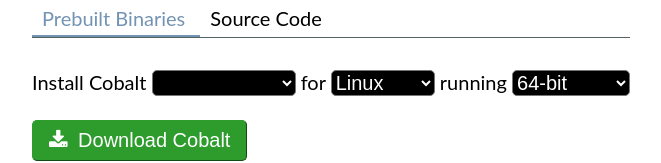
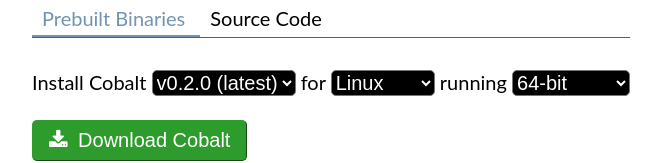
Before and after one commit to cobalt-lang/cobalt-website, a SvelteKit app: page /download in a window 1280 px wide. Shown: the part 184-347 px from the top of the page, without its empty margins (309-970 px from the left). Built offline with nearby package versions, Linux system fonts and the light colour scheme.

Commit message:
bug: selected version variable was set to a non-existing value

```diff
--- a/src/routes/download/+page.svelte
+++ b/src/routes/download/+page.svelte
@@ -5,7 +5,7 @@
     // make OS type, if not then access to the architectures array like this: architectures[selectedOS] will return an error unless written like architectures[selectedOS as keyof typeof architectures], this type simplifies that
     type OS = "linux" | "windows" | "darwin";
 
-    let selectedVersion: string = "v0.1.0";
+    let selectedVersion: string = "v0.2.0";
     let selectedOS: OS = "linux";
     let selectedArchitecture: string = "x86_64";
 
```
